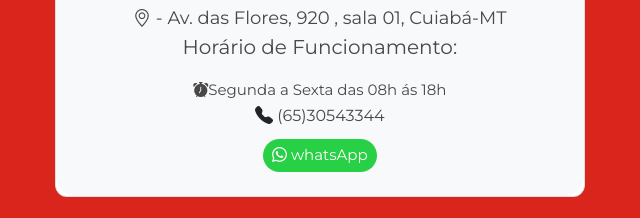
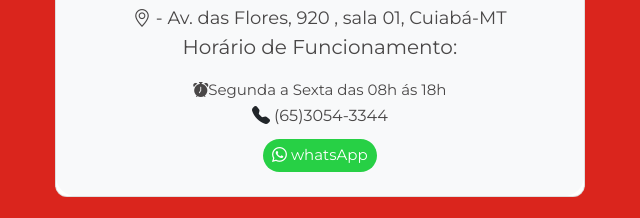
Before and after one commit to ProjetoWinmed/LpCuiaba-MT, a plain HTML site: page index.html in a window 1280 px wide. Shown: the part 2862-3080 px from the top of the page, 32-672 px from the left. Drawn offline with nearby package versions, Linux system fonts and the light colour scheme; grey boxes are pictures that could not be loaded; a script that the page names is missing.

Commit message:
Update index.html

```diff
--- a/index.html
+++ b/index.html
@@ -276,7 +276,7 @@
 
 
               <i class="bi bi-telephone-fill" style="font-size:18px;"></i> <a
-                style="text-decoration: none;color: #494747;" href="tel:+556530543344">(65)30543344</a>
+                style="text-decoration: none;color: #494747;" href="tel:+556530543344">(65)3054-3344</a>
               <div style="text-align: center;">
                 <button class="btn  text-dark btn-sm "
                   style="background-color:rgb(39, 208, 69);border-radius: 20px;padding: 0 auto;margin-top: 10px;"> <a
```
